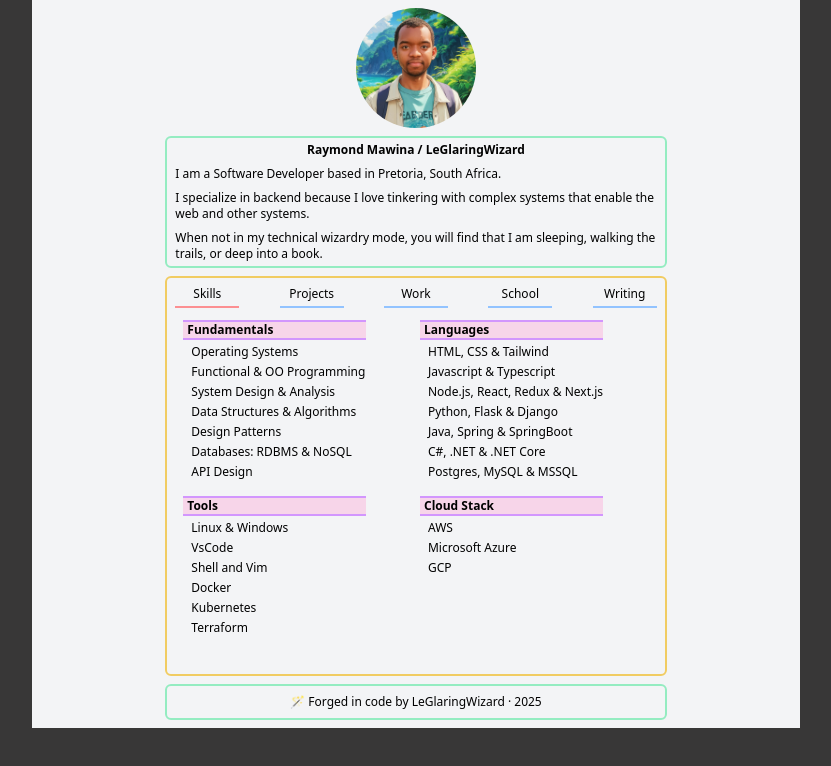
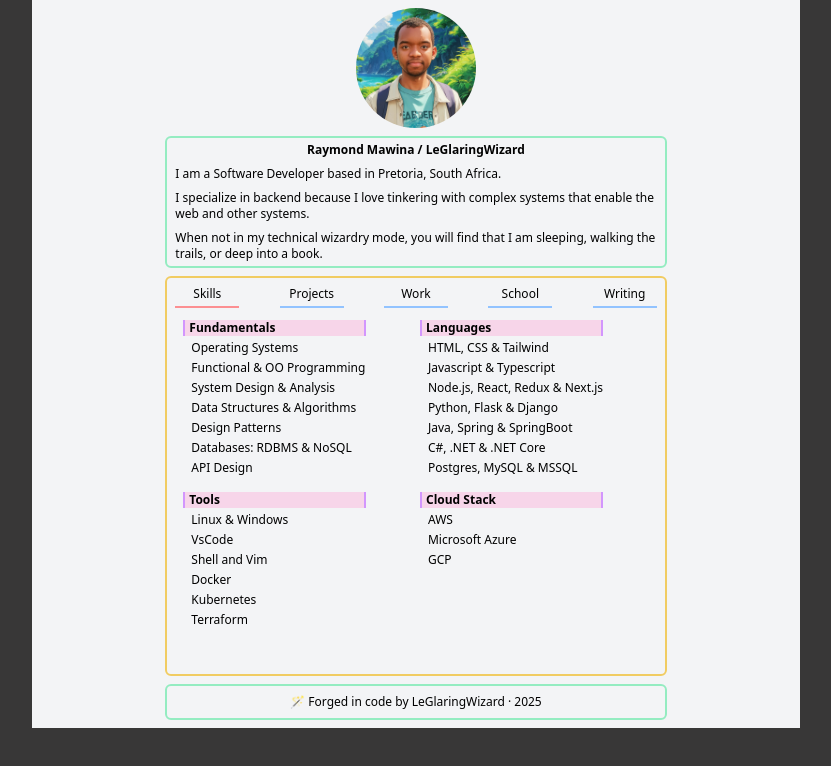
Before and after one commit to mfanaKoPitori/portfolio, a Next.js app: page / in a window 1280 px wide. Shown: the top 766 px of the page, without its empty margins (224-1055 px from the left). Built offline with nearby package versions, Linux system fonts and the light colour scheme.

Commit message:
fix: header boarders

```diff
--- a/pages/index.tsx
+++ b/pages/index.tsx
@@ -90,7 +90,7 @@ export default function Home() {
                 <ul className="grid grid-cols-2 gap-2 space-y-1">
                   <li>
                     <section>
-                      <h3 className="font-bold border-b-2 border-t-2 px-1 border-purple-400/70 bg-pink-300/40 w-4/5">
+                      <h3 className="font-bold border-l-2 border-r-2 px-1 border-purple-400/70 bg-pink-300/40 w-4/5">
                         Fundamentals
                       </h3>
                       <ul className="space-y-1 min-h-22 lg:min-h-35 mt-1 px-2">
@@ -107,7 +107,7 @@ export default function Home() {
 
                   <li>
                     <section>
-                      <h3 className="font-bold border-b-2 border-t-2 px-1 border-purple-400/70 bg-pink-300/40 w-4/5">
+                      <h3 className="font-bold border-l-2 border-r-2 px-1 border-purple-400/70 bg-pink-300/40 w-4/5">
                         Languages
                       </h3>
                       <ul className="space-y-1 min-h-22 lg:min-h-35 mt-1 px-2">
@@ -124,7 +124,7 @@ export default function Home() {
 
                   <li>
                     <section>
-                      <h3 className="font-bold border-b-2 border-t-2 px-1 border-purple-400/70 bg-pink-300/40 w-4/5">
+                      <h3 className="font-bold border-l-2 border-r-2 px-1 border-purple-400/70 bg-pink-300/40 w-4/5">
                         Tools
                       </h3>
                       <ul className="space-y-1 min-h-22 lg:min-h-35 mt-1 px-2">
@@ -140,7 +140,7 @@ export default function Home() {
 
                   <li>
                     <section>
-                      <h3 className="font-bold border-b-2 border-t-2 px-1 border-purple-400/70 bg-pink-300/40 w-4/5">
+                      <h3 className="font-bold border-l-2 border-r-2 px-1 border-purple-400/70 bg-pink-300/40 w-4/5">
                         Cloud Stack
                       </h3>
                       <ul className="space-y-1 min-h-22 lg:min-h-35 mt-1 px-2">
```
